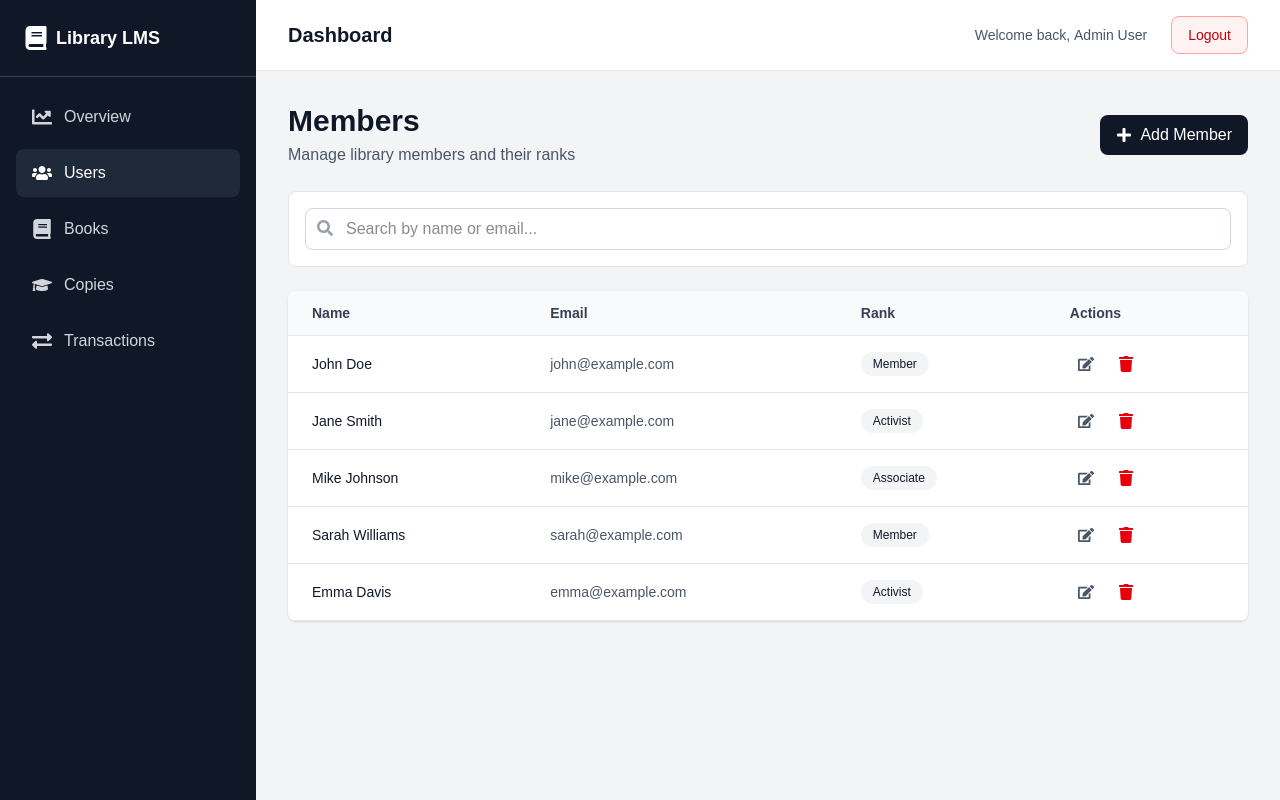
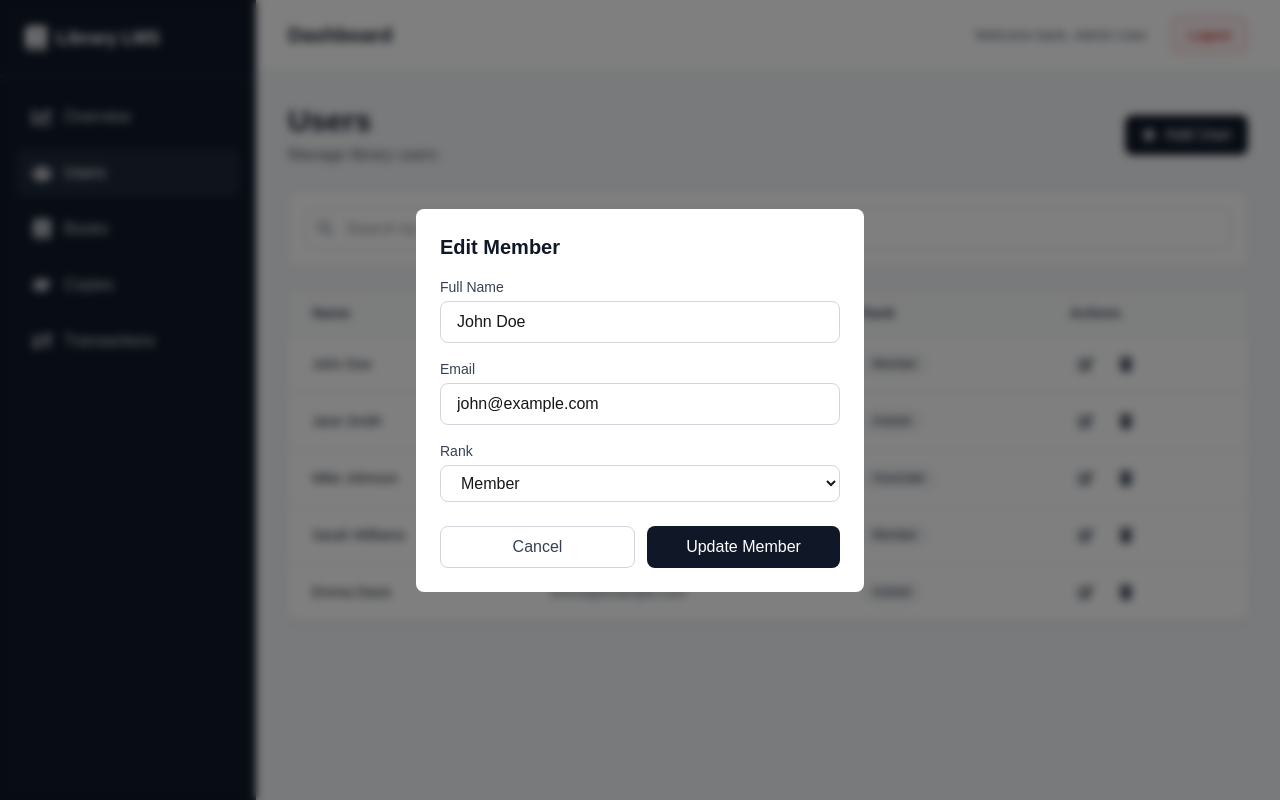
Before and after one commit to ahnayef/bics-sust-lms, a Next.js app: page /dashboard/users in a window 1280 px wide. Both pictures are taken after a click on the button 1085 px from the left and 364 px from the top of the page. Built offline with nearby package versions, Linux system fonts and the light colour scheme.

Commit message:
Update User page

```diff
--- a/app/dashboard/users/page.tsx
+++ b/app/dashboard/users/page.tsx
@@ -6,8 +6,13 @@ import { FaEdit, FaPlus, FaSearch, FaTrash } from "react-icons/fa";
 export default function MembersManagement() {
   const [searchTerm, setSearchTerm] = useState("");
   const [showAddModal, setShowAddModal] = useState(false);
-
-  const mockMembers = [
+  const [editingMemberId, setEditingMemberId] = useState<number | null>(null);
+  const [formData, setFormData] = useState({
+    name: "",
+    email: "",
+    rank: "Member",
+  });
+  const [members, setMembers] = useState([
     {
       id: 1,
       name: "John Doe",
@@ -38,14 +43,58 @@ export default function MembersManagement() {
       email: "emma@example.com",
       rank: "Activist",
     },
-  ];
+  ]);
 
-  const filteredMembers = mockMembers.filter((member) => {
+  const filteredMembers = members.filter((member) => {
     const matchesSearch =
       member.name.toLowerCase().includes(searchTerm.toLowerCase()) ||
       member.email.toLowerCase().includes(searchTerm.toLowerCase());
     return matchesSearch;
   });
+
+  const handleAddClick = () => {
+    setEditingMemberId(null);
+    setFormData({ name: "", email: "", rank: "Member" });
+    setShowAddModal(true);
+  };
+
+  const handleEditClick = (member: (typeof members)[0]) => {
+    setEditingMemberId(member.id);
+    setFormData({ name: member.name, email: member.email, rank: member.rank });
+    setShowAddModal(true);
+  };
+
+  const handleDeleteClick = (memberId: number) => {
+    if (confirm("Are you sure you want to delete this member?")) {
+      setMembers(members.filter((m) => m.id !== memberId));
+    }
+  };
+
+  const handleSave = () => {
+    if (!formData.name || !formData.email) {
+      alert("Please fill in all fields");
+      return;
+    }
+
+    if (editingMemberId) {
+      // Update existing member
+      setMembers(
+        members.map((m) =>
+          m.id === editingMemberId ? { ...m, ...formData } : m,
+        ),
+      );
+    } else {
+      // Add new member
+      const newMember = {
+        id: Math.max(...members.map((m) => m.id), 0) + 1,
+        ...formData,
+      };
+      setMembers([...members, newMember]);
+    }
+
+    setShowAddModal(false);
+    setFormData({ name: "", email: "", rank: "Member" });
+  };
 
   const getRankColor = (rank: string) => {
     return "bg-gray-100 text-gray-900";
@@ -56,17 +105,15 @@ export default function MembersManagement() {
       {/* Header */}
       <div className="flex flex-col sm:flex-row items-start sm:items-center justify-between gap-4">
         <div>
-          <h1 className="text-3xl font-bold text-gray-900">Members</h1>
-          <p className="text-gray-600 mt-1">
-            Manage library members and their ranks
-          </p>
+          <h1 className="text-3xl font-bold text-gray-900">Users</h1>
+          <p className="text-gray-600 mt-1">Manage library users</p>
         </div>
         <button
-          onClick={() => setShowAddModal(true)}
+          onClick={handleAddClick}
           className="flex items-center gap-2 px-4 py-2 bg-gray-900 text-white rounded-lg hover:bg-gray-800 transition-colors font-medium"
         >
           <FaPlus className="w-4 h-4" />
-          Add Member
+          Add User
         </button>
       </div>
 
@@ -123,10 +170,16 @@ export default function MembersManagement() {
                   </td>
                   <td className="px-6 py-3">
                     <div className="flex items-center gap-2">
-                      <button className="p-2 text-gray-600 hover:bg-gray-100 rounded transition-colors">
+                      <button
+                        onClick={() => handleEditClick(member)}
+                        className="p-2 text-gray-600 hover:bg-gray-100 rounded transition-colors"
+                      >
                         <FaEdit className="w-4 h-4" />
                       </button>
-                      <button className="p-2 text-red-600 hover:bg-red-50 rounded transition-colors">
+                      <button
+                        onClick={() => handleDeleteClick(member.id)}
+                        className="p-2 text-gray-600 hover:bg-gray-100 rounded transition-colors"
+                      >
                         <FaTrash className="w-4 h-4" />
                       </button>
                     </div>
@@ -149,7 +202,7 @@ export default function MembersManagement() {
         <div className="fixed inset-0 bg-black/50 backdrop-blur-xs flex items-center justify-center p-4 z-50">
           <div className="bg-white rounded-lg max-w-md w-full p-6">
             <h2 className="text-xl font-bold text-gray-900 mb-4">
-              Add New Member
+              {editingMemberId ? "Edit Member" : "Add New Member"}
             </h2>
 
             <div className="space-y-4">
@@ -160,6 +213,10 @@ export default function MembersManagement() {
                 <input
                   type="text"
                   placeholder="Enter full name"
+                  value={formData.name}
+                  onChange={(e) =>
+                    setFormData({ ...formData, name: e.target.value })
+                  }
                   className="w-full px-4 py-2 border border-gray-300 rounded-lg focus:ring-2 focus:ring-gray-900 focus:border-transparent outline-none"
                 />
               </div>
@@ -171,6 +228,10 @@ export default function MembersManagement() {
                 <input
                   type="email"
                   placeholder="Enter email address"
+                  value={formData.email}
+                  onChange={(e) =>
+                    setFormData({ ...formData, email: e.target.value })
+                  }
                   className="w-full px-4 py-2 border border-gray-300 rounded-lg focus:ring-2 focus:ring-gray-900 focus:border-transparent outline-none"
                 />
               </div>
@@ -179,8 +240,13 @@ export default function MembersManagement() {
                 <label className="block text-sm font-medium text-gray-700 mb-1">
                   Rank
                 </label>
-                <select className="w-full px-4 py-2 border border-gray-300 rounded-lg focus:ring-2 focus:ring-gray-900 focus:border-transparent outline-none">
-                  <option>Select a rank</option>
+                <select
+                  value={formData.rank}
+                  onChange={(e) =>
+                    setFormData({ ...formData, rank: e.target.value })
+                  }
+                  className="w-full px-4 py-2 border border-gray-300 rounded-lg focus:ring-2 focus:ring-gray-900 focus:border-transparent outline-none"
+                >
                   <option>Activist</option>
                   <option>Associate</option>
                   <option>Member</option>
@@ -196,10 +262,10 @@ export default function MembersManagement() {
                 Cancel
               </button>
               <button
-                onClick={() => setShowAddModal(false)}
+                onClick={handleSave}
                 className="flex-1 px-4 py-2 bg-gray-900 text-white rounded-lg hover:bg-gray-800 transition-colors font-medium"
               >
-                Add Member
+                {editingMemberId ? "Update Member" : "Add Member"}
               </button>
             </div>
           </div>
```
